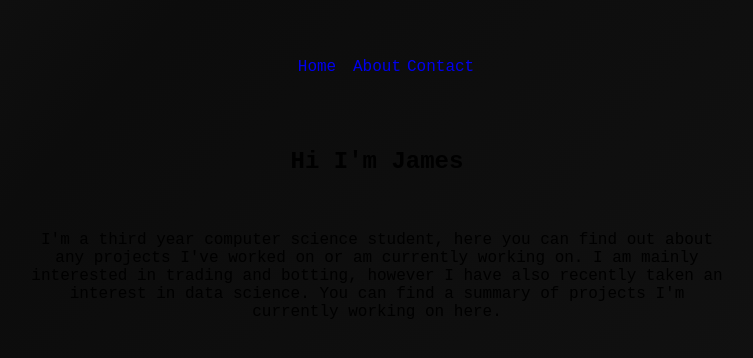
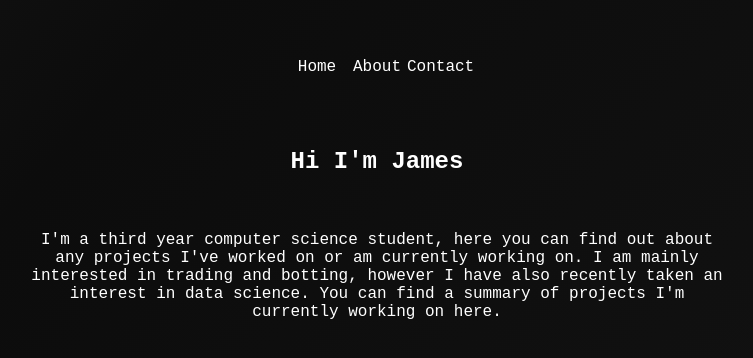
Before and after one commit to JB02S/JB02S.github.io, a React (Create React App) app: page / in a window 1280 px wide. Shown: the part 142-500 px from the top of the page, without its empty margins (263-1016 px from the left). Built offline with nearby package versions, Linux system fonts and the light colour scheme.

Commit message:
Changed base text colourg

```diff
--- a/src/index.css
+++ b/src/index.css
@@ -9,6 +9,10 @@ body {
   background-size: 400% 400%;
   position: relative;
   animation: change 30s ease-in-out infinite;
+}
+
+* {
+  color: #fff;
 }
 
 code {
```
